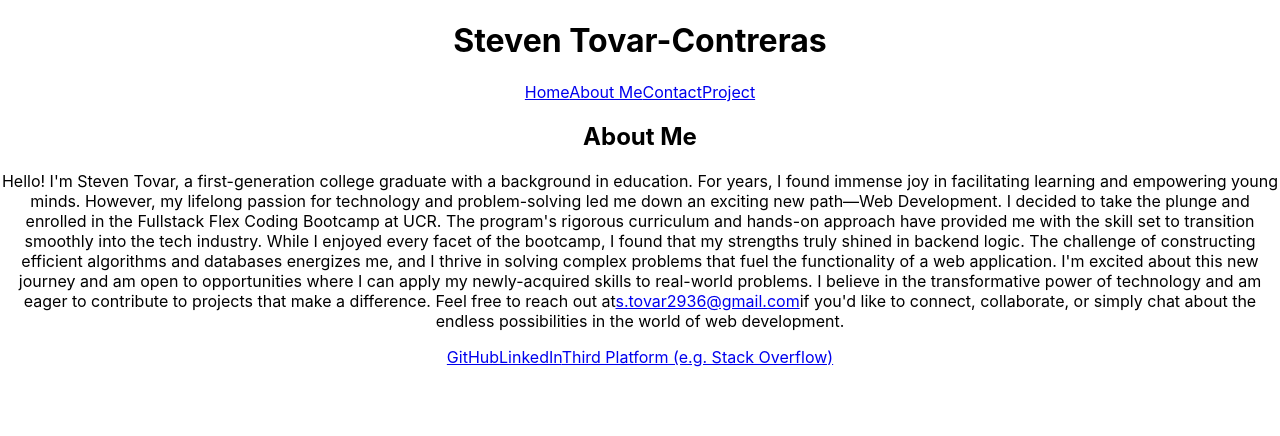
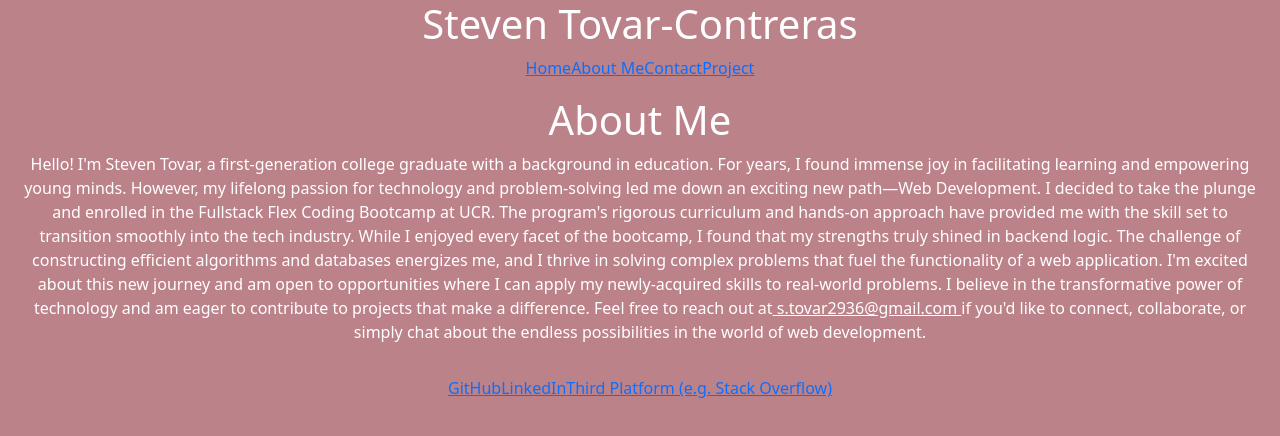
Before and after one commit to s-tovar/react-portfolio, a React (Create React App) app in the folder cd/: page / in a window 1280 px wide. Shown: the top 436 px of the page. Built offline with nearby package versions, Linux system fonts and the light colour scheme.

Commit message:
changed some of the styling and added bootstrap components

```diff
--- a/cd/src/App.css
+++ b/cd/src/App.css
@@ -1,4 +1,6 @@
 .App {
+  min-height: 100vh;
+  background-color: rgb(187, 130, 138);
   text-align: center;
 }
 
--- a/cd/src/App.js
+++ b/cd/src/App.js
@@ -3,6 +3,7 @@
 import About from './components/pages/About';
 import Contact from './components/pages/Contact';
 import React from 'react';
+import 'bootstrap/dist/css/bootstrap.min.css';
 import Header from './components/Header';
 import Footer from './components/Footer';
 import Project from './components/Project';
@@ -14,21 +15,21 @@
     title: "Waist Watcher",
     image: "cd/src/components/images/Screenshot 2023-05-04 at 10.32.12 AM.png",
     deployedLink: "https://mrbll48.github.io/waist-watchers/",
-    repoLink: "https://github.com/user/project1",
+    // repoLink: "https://github.com/user/project1",
     description: "A web application designed to help users create a unique and personalized workoutroutine tailored to their individual needs and preferences."
   },
   {
     title: "DevShop",
     image: "cd/src/components/images/Project 3.png",
     deployedLink: "https://obscure-plains-49755-cc46b608f24f.herokuapp.com/",
-    repoLink: "https://github.com/user/project2",
+    // repoLink: "https://github.com/user/project2",
     description: "A specialized e-commerce platform developed specifically for software developers."
   },
   {
     title: "FitTrack",
     image: "cd/src/components/images/Screenshot 2023-09-01 at 9.38.46 AM.png",
     deployedLink: "https://desolate-eyrie-82722-36505de48b12.herokuapp.com/",
-    repoLink: "https://github.com/user/project2",
+    // repoLink: "https://github.com/user/project2",
     description: "a comprehensive fitness platform designed to help users manage and optimize their exercise routines."
   }
 ];
@@ -51,7 +52,7 @@
                 title={project.title}
                 image={project.image}
                 deployedLink={project.deployedLink}
-                repoLink={project.repoLink}
+                // repoLink={project.repoLink}
                 description={project.description}
               />
             ))}
--- a/cd/src/components/Header.js
+++ b/cd/src/components/Header.js
@@ -4,8 +4,10 @@
 function Header() {
   return (
     <header>
+        <div className="text-white">
       <h1>Steven Tovar-Contreras</h1>
       {/* <Navigation /> */}
+      </div>
     </header>
   );
 }
--- a/cd/src/components/Project.js
+++ b/cd/src/components/Project.js
@@ -9,7 +9,7 @@
             <h5 className="card-title">{title}</h5>
             <p className="card-text">{description}</p>
             <a href={deployedLink} className="btn btn-success" target="_blank" rel="noopener noreferrer">View Project</a>
-            <a href={repoLink} target="_blank" rel="noopener noreferrer">GitHub Repo</a>
+            {/* <a href={repoLink} target="_blank" rel="noopener noreferrer">GitHub Repo</a> */}
           </div>
         </div>
       </div>
--- a/cd/src/components/pages/About.js
+++ b/cd/src/components/pages/About.js
@@ -24,8 +24,8 @@
           projects that make a difference. Feel free to reach out at
           {
             <MailToBtn
-              label="s.tovar2936@gmail.com"
-              mailto="s.tovar2936@gmail.com"
+              label=" s.tovar2936@gmail.com "
+              mailto=" s.tovar2936@gmail.com "
             />
           }
           if you'd like
```
